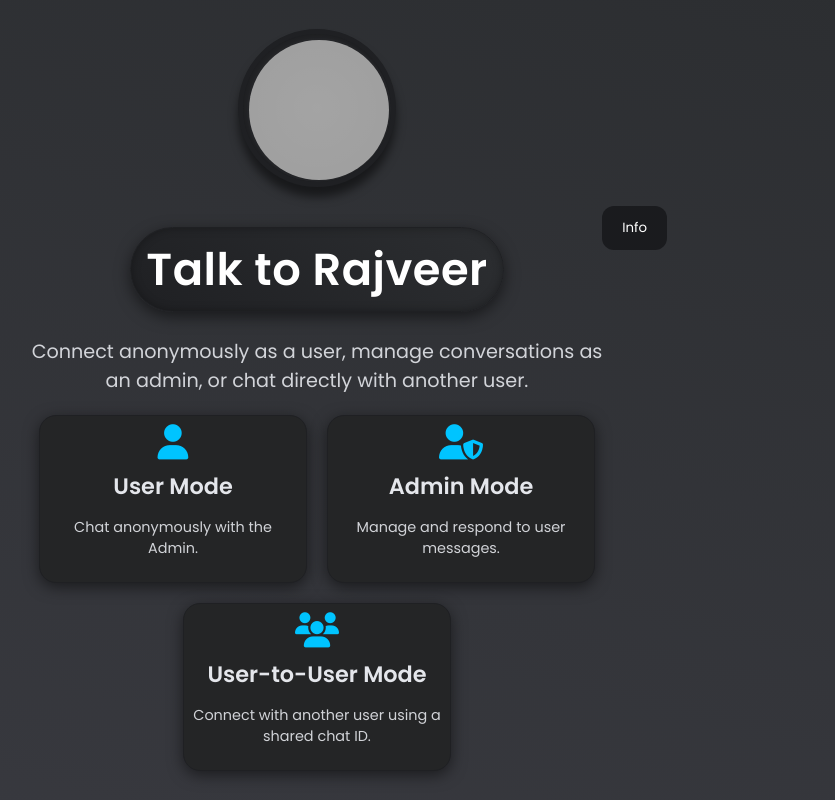
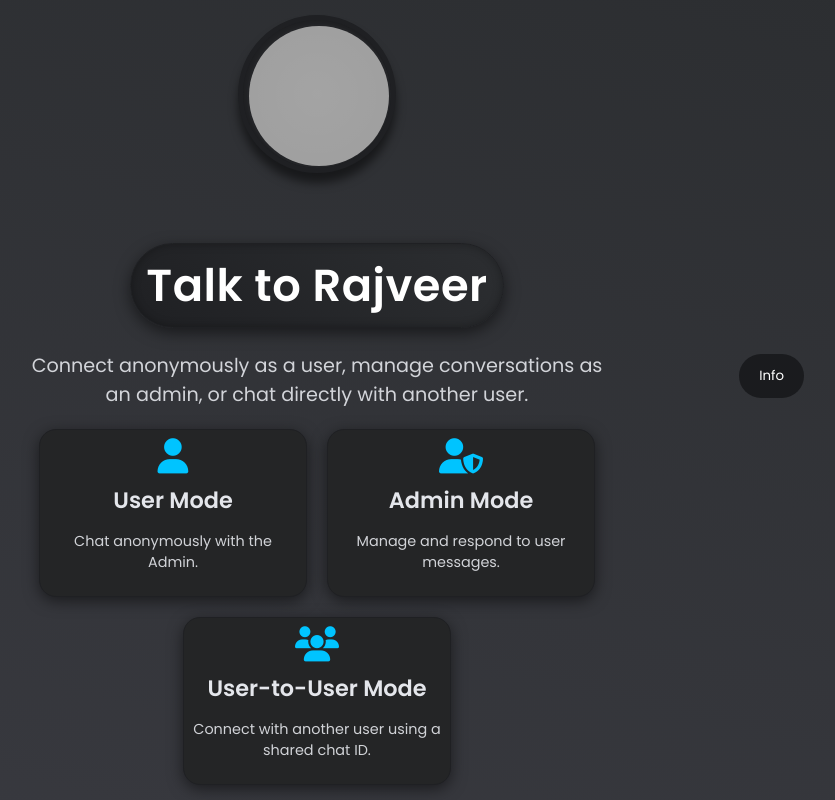
Before and after one commit to receptiveraj/TalktoRaj, a plain HTML site: page index.html in a window 1280 px wide. Shown: the whole page, without its empty margins (323-1158 px from the left). Drawn offline with Linux system fonts and the light colour scheme; grey boxes are pictures that could not be loaded.

Commit message:
Update index.html

```diff
--- a/index.html
+++ b/index.html
@@ -83,7 +83,7 @@
       font-size: 2.8em;
       font-weight: 600;
       letter-spacing: 0.5px;
-      margin-bottom: 5px;
+      margin-top: 60px;
       text-align: center;
       color: #ffffff;
       padding: 8px 15px;
@@ -95,7 +95,7 @@
     .subtitle {
       font-size: 1.2em;
       opacity: 0.9;
-      margin-bottom: 20px;
+      margin-top: -7px;
       text-align: center;
       max-width: 600px;
       transition: opacity 0.3s ease;
@@ -205,13 +205,13 @@
     }
     .info-button {
       position: absolute;
-      bottom: 545px;
-      right: 285px;
+      bottom: 397px;
+      right: 148px;
       padding: 12px 20px;
       background: var(--bg);
       color: white;
       border: none;
-      border-radius: 12px;
+      border-radius: 120px;
       cursor: pointer;
       z-index: 1000;
       transition: transform 0.3s ease, box-shadow 0.3s ease;
@@ -224,7 +224,7 @@
       position: fixed;
       top: 0;
       left: -100%;
-      width: 80%;
+      width: 60%;
       height: 100vh;
       background: linear-gradient(13deg, #38393f 0%, #2c2e31 100%);
       z-index: 2000;
@@ -238,7 +238,7 @@
       left: 0;
     }
     #infoDashboard .title {
-      font-size: 2em;
+      font-size: 1.8em;
       margin-bottom: 20px;
     }
     #infoDashboard .content {
@@ -280,7 +280,7 @@
     .close-info {
       position: absolute;
       top: 1px;
-      left: 245px;
+      left: 160px;
       padding: 8px;
       background: var(--bg);
       color: white;
```
